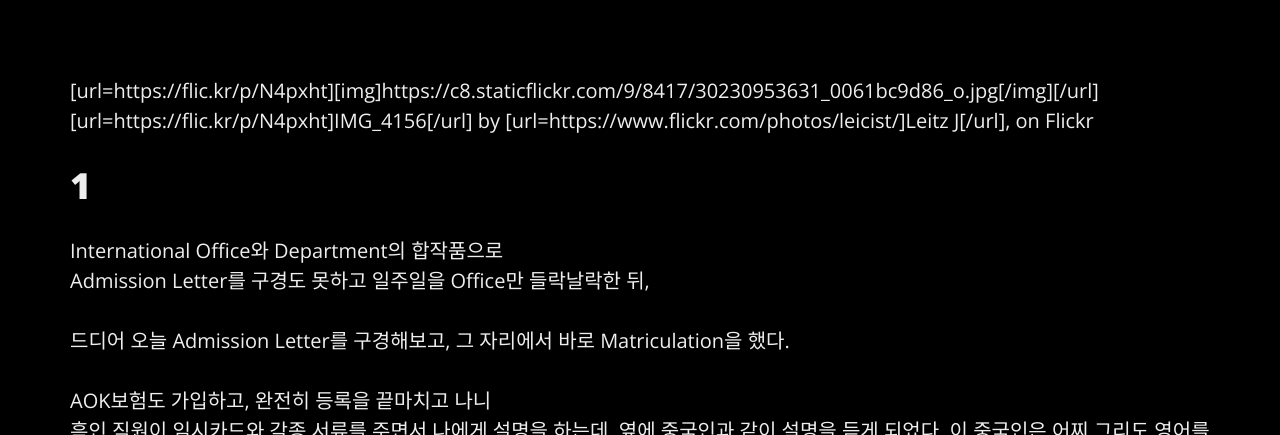
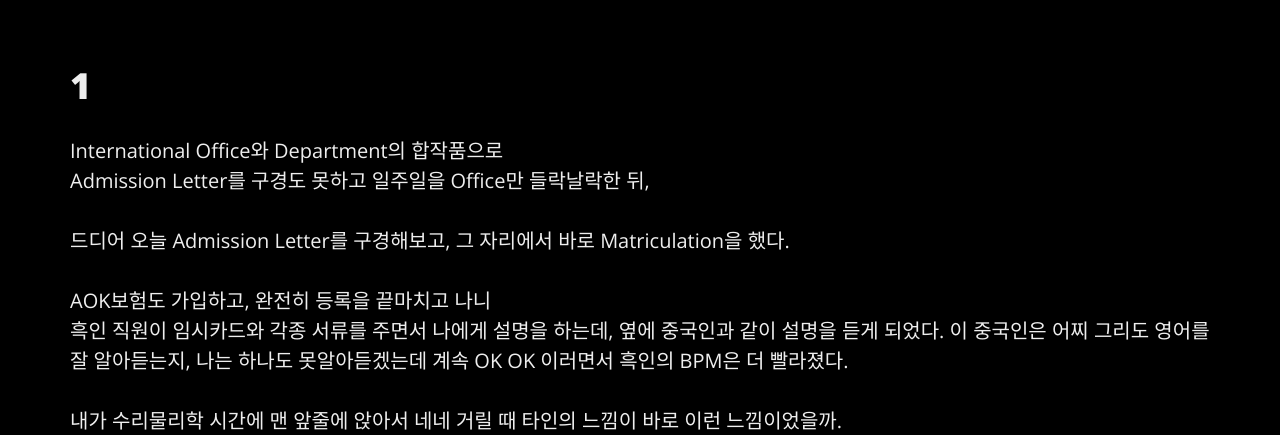
Before and after one commit to Leicist/leicist.github.io, a Jekyll site: the page built from _posts/2016-10-10-Matriculation.md, in a window 1280 px wide and 900 px high, cut to the strip 465-900 px from the top of the window. Built offline with Jekyll 4.4.1, drawn with Linux system fonts in a browser that asks for light colours; nearby versions of some CDN libraries; comment, search, counter and statistics services are not loaded.

Commit message:
matriculation

```diff
--- a/_posts/2016-10-10-Matriculation.md
+++ b/_posts/2016-10-10-Matriculation.md
@@ -11,8 +11,6 @@ tags: Germany
 categories: Savvy?
 ---
 
-
-[url=https://flic.kr/p/N4pxht][img]https://c8.staticflickr.com/9/8417/30230953631_0061bc9d86_o.jpg[/img][/url][url=https://flic.kr/p/N4pxht]IMG_4156[/url] by [url=https://www.flickr.com/photos/leicist/]Leitz J[/url], on Flickr
 
 # 1
 International Office와 Department의 합작품으로
```
